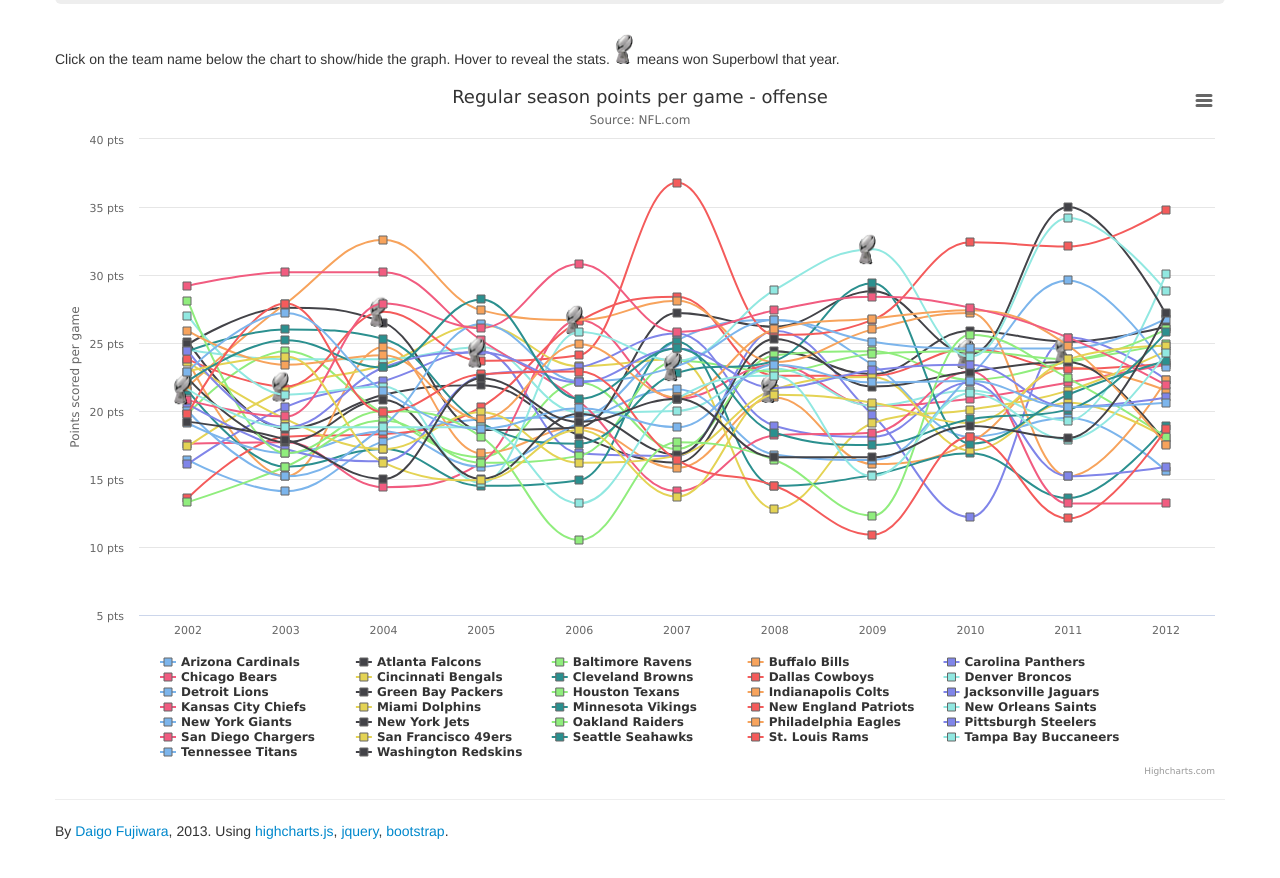
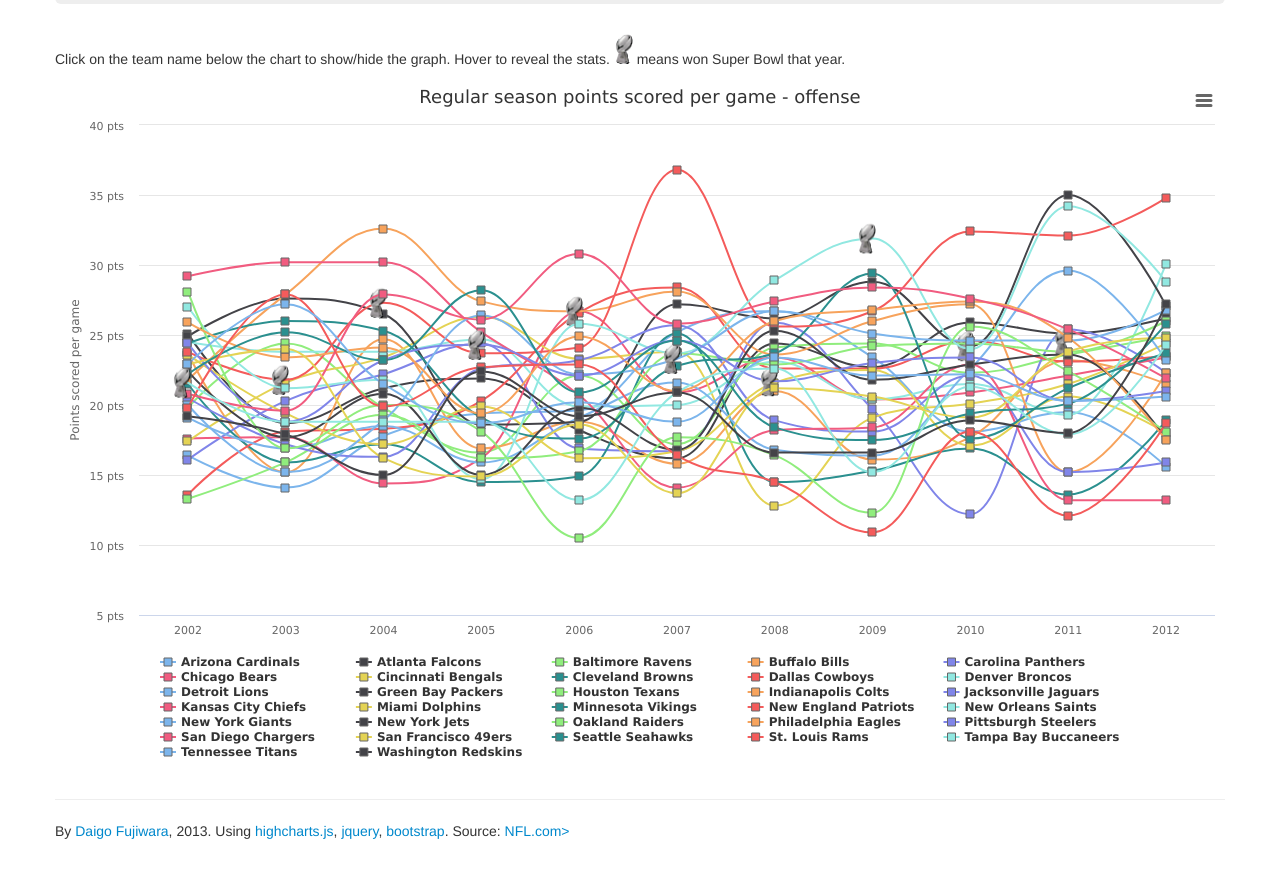
Before and after one commit to daigofuji/hack-the-nfl-2013, a plain HTML site: page index.html in a window 1280 px wide. Shown: the part 336-1214 px from the top of the page. Drawn offline with nearby package versions, Linux system fonts and the light colour scheme.

Commit message:
Offensive number
update on footer etc.

```diff
--- a/index.html
+++ b/index.html
@@ -75,7 +75,7 @@
       </div>
 
 
-      <p>Click on the team name below the chart to show/hide the graph. Hover to reveal the stats. <img src="assets/img/superbowl.png" style="vertical-align:baseline;"/> means won Superbowl that year.</p>
+      <p>Click on the team name below the chart to show/hide the graph. Hover to reveal the stats. <img src="assets/img/superbowl.png" style="vertical-align:baseline;"/> means won Super Bowl that year.</p>
 
       <div id="container" style="min-width: 400px; height: 700px; margin: 0 auto"></div>
 
@@ -83,7 +83,7 @@
       <hr>
 
       <footer>
-        <p>By <a href="http://about.me/daigofujiwara">Daigo Fujiwara</a>, 2013. Using <a href="http://www.highcharts.com/">highcharts.js</a>, <a href="http://jquery.com/">jquery</a>, <a href="http://twitter.github.com/bootstrap/">bootstrap</a>. </p>
+        <p>By <a href="http://about.me/daigofujiwara">Daigo Fujiwara</a>, 2013. Using <a href="http://www.highcharts.com/">highcharts.js</a>, <a href="http://jquery.com/">jquery</a>, <a href="http://twitter.github.com/bootstrap/">bootstrap</a>. Source: <a href="http://www.nfl.com/stats/categorystats?archive=false&conference=null&role=TM&offensiveStatisticCategory=GAME_STATS&defensiveStatisticCategory=null&season=2012&seasonType=REG&tabSeq=2&qualified=false&Submit=Go">NFL.com></a></p>
       </footer>
 
     </div> <!-- /container -->
@@ -112,10 +112,13 @@
                 type: 'spline'
             },
             title: {
-                text: 'Regular season points per game  - offense'
+                text: 'Regular season points scored per game  - offense'
             },
             subtitle: {
-                text: 'Source: NFL.com'
+                text: ''
+            },
+            credits: {
+                enabled: false
             },
             xAxis: {
                 categories: ['2002', '2003', '2004', '2005', '2006', '2007', '2008', '2009', '2010', '2011', '2012']
@@ -132,7 +135,9 @@
             },
             tooltip: {
                 crosshairs: false,
-                shared: false
+                shared: false,
+                valuePrefix: 'scored ',
+                valueSuffix: ' pts/game'
             },
             plotOptions: {
                 spline: {
```
